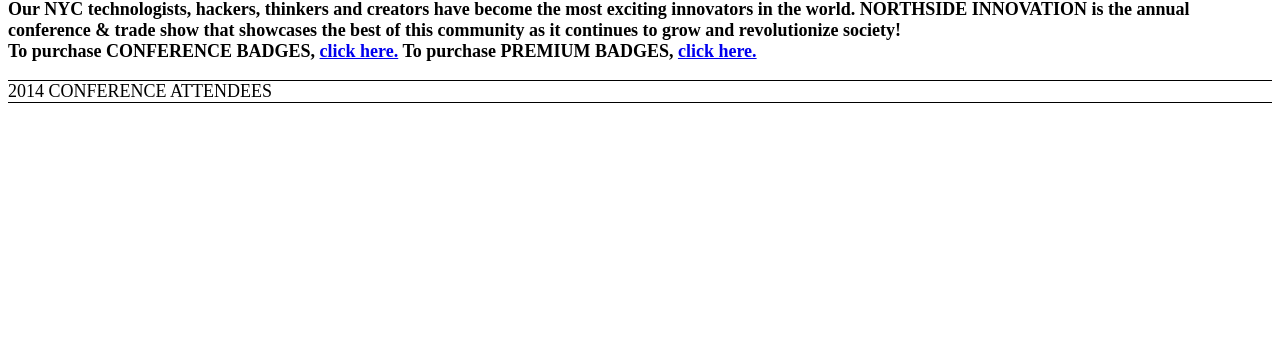
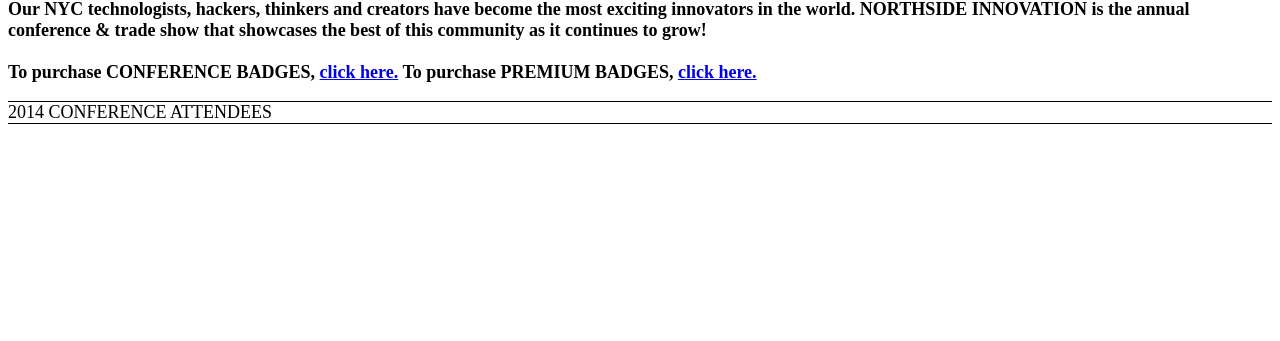
Before and after one commit to cliffordru/Northside-2014, a PHP site: page /?p=1 in a window 1280 px wide. Shown: the part 459-800 px from the top of the page. Run offline with PHP 8.4, Linux system fonts and the light colour scheme; data that the repository does not hold is empty; some libraries are stand-ins or nearby versions.

Commit message:
Revise text

```diff
--- a/index.php
+++ b/index.php
@@ -151,8 +151,8 @@ function page(){
                             <img src="http://northsidefestival.com/wp-content/uploads/2014/06/intro_04.jpg" alt="intro_04" width="850" height="420" class="aligncenter size-full wp-image-2242">
 <br >
 <strong>
-    Our NYC technologists, hackers, thinkers and creators have become the most exciting innovators in the world. NORTHSIDE INNOVATION is the annual conference &amp; trade show that showcases the best of this community as it continues to grow and revolutionize society!
-    <br />
+    Our NYC technologists, hackers, thinkers and creators have become the most exciting innovators in the world. NORTHSIDE INNOVATION is the annual conference &amp; trade show that showcases the best of this community as it continues to grow!
+    <br /><br />
 To purchase CONFERENCE BADGES, <a href="http://www.eventbrite.com/e/northside-festival-tickets-9789407381">click here.</a> To purchase PREMIUM BADGES, <a href="http://www.eventbrite.com/e/northside-festival-tickets-9789407381">click here.</a>
 </strong>
 <p></p>
--- a/template-attendees.php
+++ b/template-attendees.php
@@ -189,7 +189,8 @@ function page(){
                             <img src="http://northsidefestival.com/wp-content/uploads/2014/06/intro_04.jpg" alt="intro_04" width="850" height="420" class="aligncenter size-full wp-image-2242">
 <br >
 <strong>
-    Our NYC technologists, hackers, thinkers and creators have become the most exciting innovators in the world. NORTHSIDE INNOVATION is the annual conference &amp; trade show that showcases the best of this community as it continues to grow and revolutionize society!
+    Our NYC technologists, hackers, thinkers and creators have become the most exciting innovators in the world. NORTHSIDE INNOVATION is the annual conference &amp; trade show that showcases the best of this community as it continues to grow!
+    <br />
     <br />
 To purchase CONFERENCE BADGES, <a href="http://www.eventbrite.com/e/northside-festival-tickets-9789407381">click here.</a> To purchase PREMIUM BADGES, <a href="http://www.eventbrite.com/e/northside-festival-tickets-9789407381">click here.</a>
 </strong>
```
